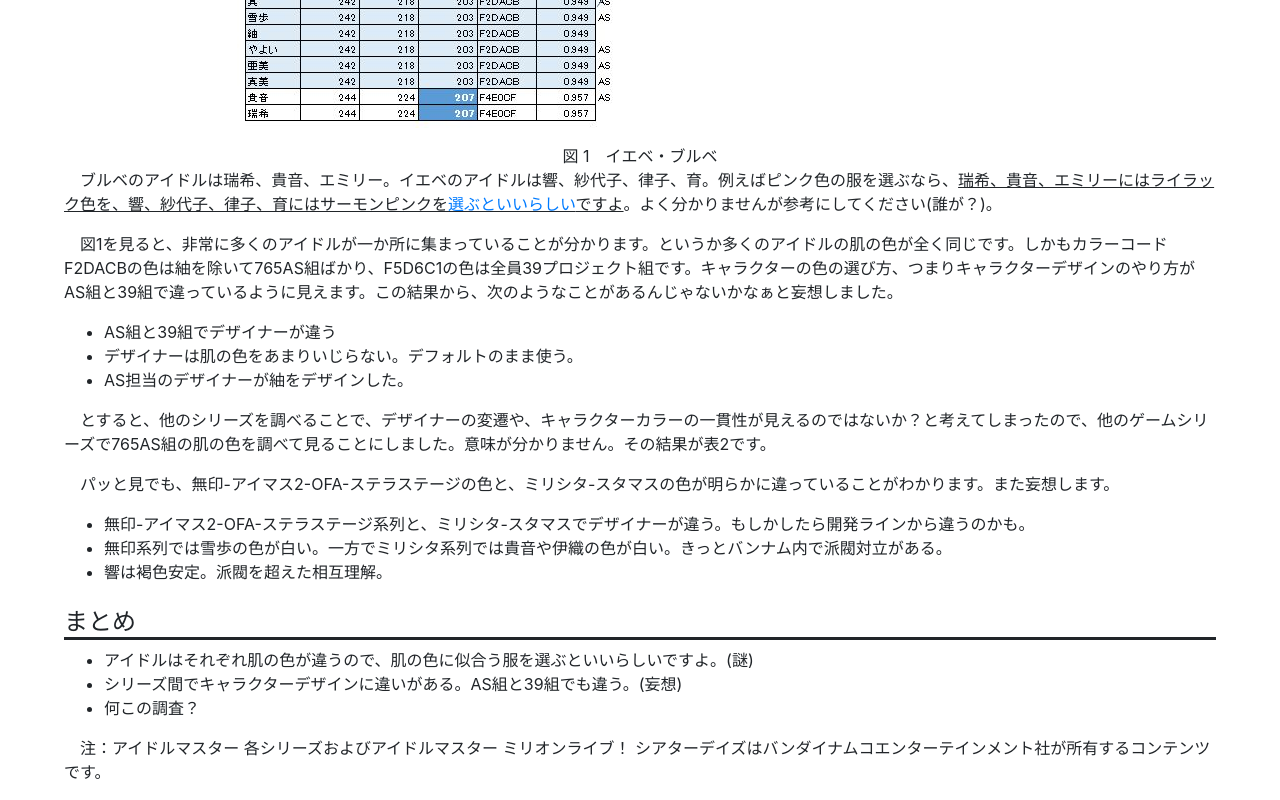
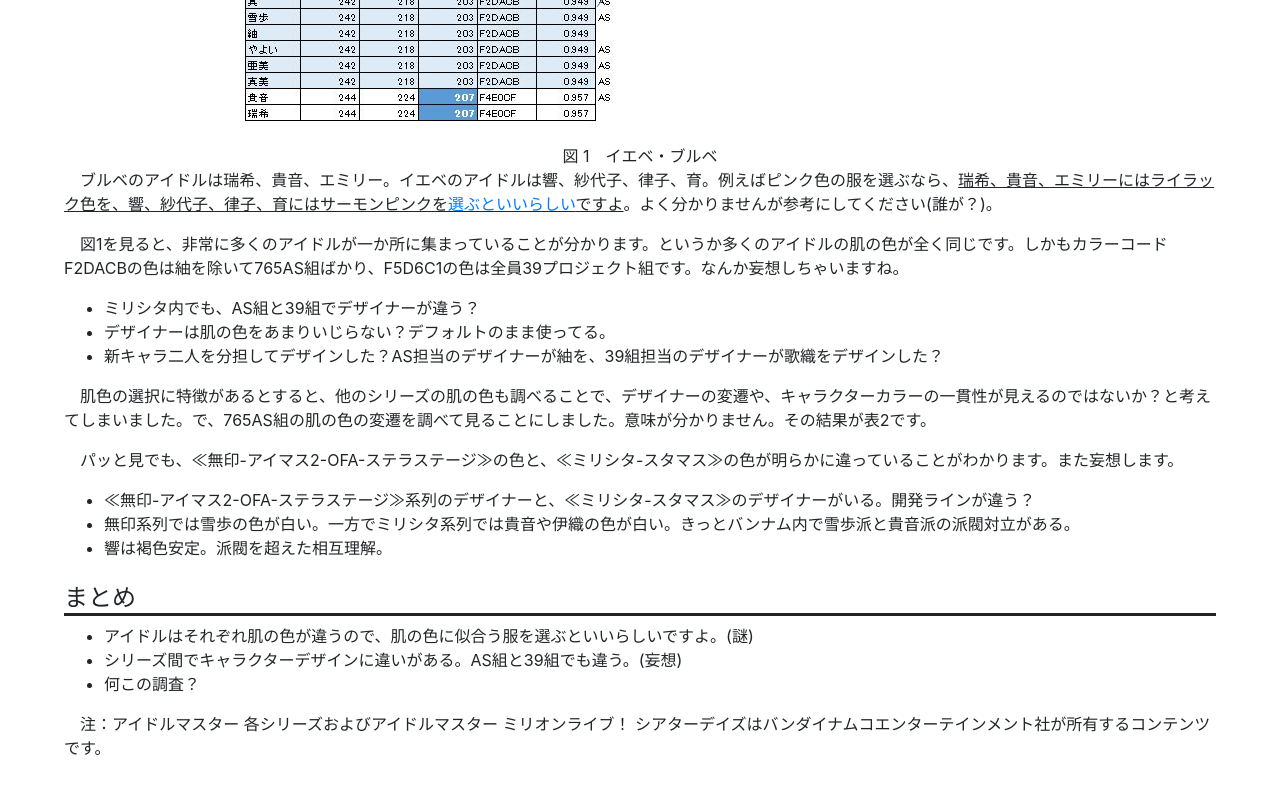
Before and after one commit to tankarup/MillionLive-analysis, a plain HTML site: page texts/skin/index.html in a window 1280 px wide. Shown: the part 3574-4374 px from the top of the page. After the commit the page ends 4350 px from the top, so only its background shows below. Drawn offline with nearby package versions, Linux system fonts and the light colour scheme.

Commit message:
Update index.html

```diff
--- a/texts/skin/index.html
+++ b/texts/skin/index.html
@@ -44,17 +44,17 @@
         </div>
         <p>ブルベのアイドルは瑞希、貴音、エミリー。イエベのアイドルは響、紗代子、律子、育。例えばピンク色の服を選ぶなら、<u>瑞希、貴音、エミリーにはライラック色を、響、紗代子、律子、育にはサーモンピンクを<a href="https://nonno.hpplus.jp/article/33286">選ぶといいらしい</a>ですよ</u>。よく分かりませんが参考にしてください(誰が？)。</p>
 
-        <p>図1を見ると、非常に多くのアイドルが一か所に集まっていることが分かります。というか多くのアイドルの肌の色が全く同じです。しかもカラーコードF2DACBの色は紬を除いて765AS組ばかり、F5D6C1の色は全員39プロジェクト組です。キャラクターの色の選び方、つまりキャラクターデザインのやり方がAS組と39組で違っているように見えます。この結果から、次のようなことがあるんじゃないかなぁと妄想しました。</p>
+        <p>図1を見ると、非常に多くのアイドルが一か所に集まっていることが分かります。というか多くのアイドルの肌の色が全く同じです。しかもカラーコードF2DACBの色は紬を除いて765AS組ばかり、F5D6C1の色は全員39プロジェクト組です。なんか妄想しちゃいますね。</p>
         <ul>
-            <li>AS組と39組でデザイナーが違う</li>
-            <li>デザイナーは肌の色をあまりいじらない。デフォルトのまま使う。</li>
-            <li>AS担当のデザイナーが紬をデザインした。</li>
+            <li>ミリシタ内でも、AS組と39組でデザイナーが違う？</li>
+            <li>デザイナーは肌の色をあまりいじらない？デフォルトのまま使ってる。</li>
+            <li>新キャラ二人を分担してデザインした？AS担当のデザイナーが紬を、39組担当のデザイナーが歌織をデザインした？</li>
         </ul>
-        <p>とすると、他のシリーズを調べることで、デザイナーの変遷や、キャラクターカラーの一貫性が見えるのではないか？と考えてしまったので、他のゲームシリーズで765AS組の肌の色を調べて見ることにしました。意味が分かりません。その結果が表2です。</p>
-        <p>パッと見でも、無印-アイマス2-OFA-ステラステージの色と、ミリシタ-スタマスの色が明らかに違っていることがわかります。また妄想します。</p>
+        <p>肌色の選択に特徴があるとすると、他のシリーズの肌の色も調べることで、デザイナーの変遷や、キャラクターカラーの一貫性が見えるのではないか？と考えてしまいました。で、765AS組の肌の色の変遷を調べて見ることにしました。意味が分かりません。その結果が表2です。</p>
+        <p>パッと見でも、≪無印-アイマス2-OFA-ステラステージ≫の色と、≪ミリシタ-スタマス≫の色が明らかに違っていることがわかります。また妄想します。</p>
         <ul>
-            <li>無印-アイマス2-OFA-ステラステージ系列と、ミリシタ-スタマスでデザイナーが違う。もしかしたら開発ラインから違うのかも。</li>
-            <li>無印系列では雪歩の色が白い。一方でミリシタ系列では貴音や伊織の色が白い。きっとバンナム内で派閥対立がある。</li>
+            <li>≪無印-アイマス2-OFA-ステラステージ≫系列のデザイナーと、≪ミリシタ-スタマス≫のデザイナーがいる。開発ラインが違う？</li>
+            <li>無印系列では雪歩の色が白い。一方でミリシタ系列では貴音や伊織の色が白い。きっとバンナム内で雪歩派と貴音派の派閥対立がある。</li>
             <li>響は褐色安定。派閥を超えた相互理解。</li>
         </ul>
 
```
